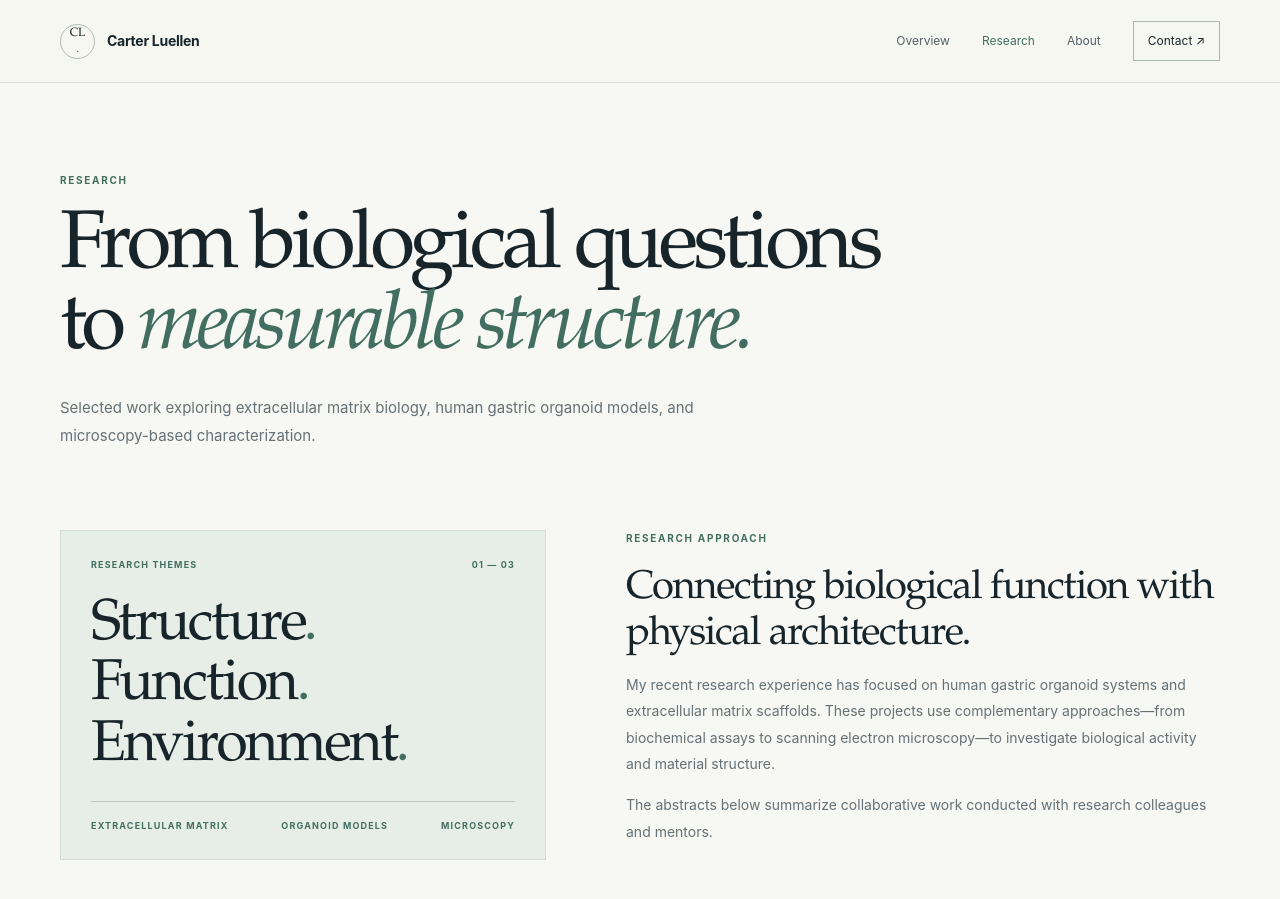
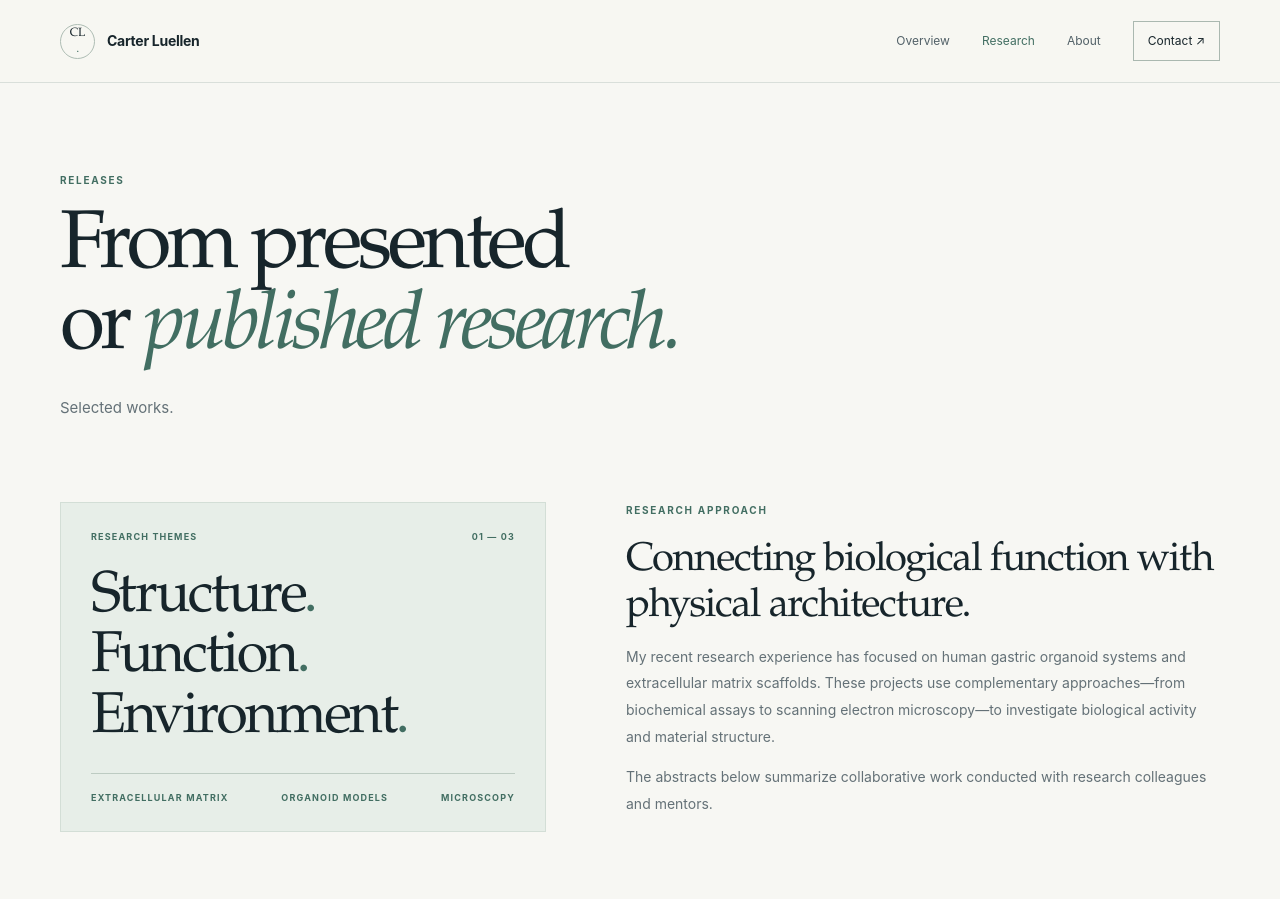
Before and after one commit to carterluellen/Luellen, a Jekyll site: the page built from research.md, in a window 1280 px wide and 900 px high. Built offline with Jekyll 4.4.1, drawn with Linux system fonts in a browser that asks for light colours.

Commit message:
Update research.md

```diff
--- a/research.md
+++ b/research.md
@@ -2,13 +2,13 @@
 layout: default
 title: Research
 permalink: /research/
-description: Selected research in human gastric organoid models, extracellular matrix biology, and scanning electron microscopy.
+description: Research in human gastric organoid models, planetary biogeochemical characterization, and Fungal-induced soil remediation.
 ---
 
 <section class="page-hero section-wrap">
-  <p class="eyebrow"><span class="eyebrow-line"></span> Research</p>
-  <h1>From biological questions<br>to <em>measurable structure.</em></h1>
-  <p class="page-lede">Selected work exploring extracellular matrix biology, human gastric organoid models, and microscopy-based characterization.</p>
+  <p class="eyebrow"><span class="eyebrow-line"></span> Releases</p>
+  <h1>From presented <br>or <em>published research.</em></h1>
+  <p class="page-lede">Selected works.</p>
 </section>
 
 <section class="section-wrap research-overview">
```
